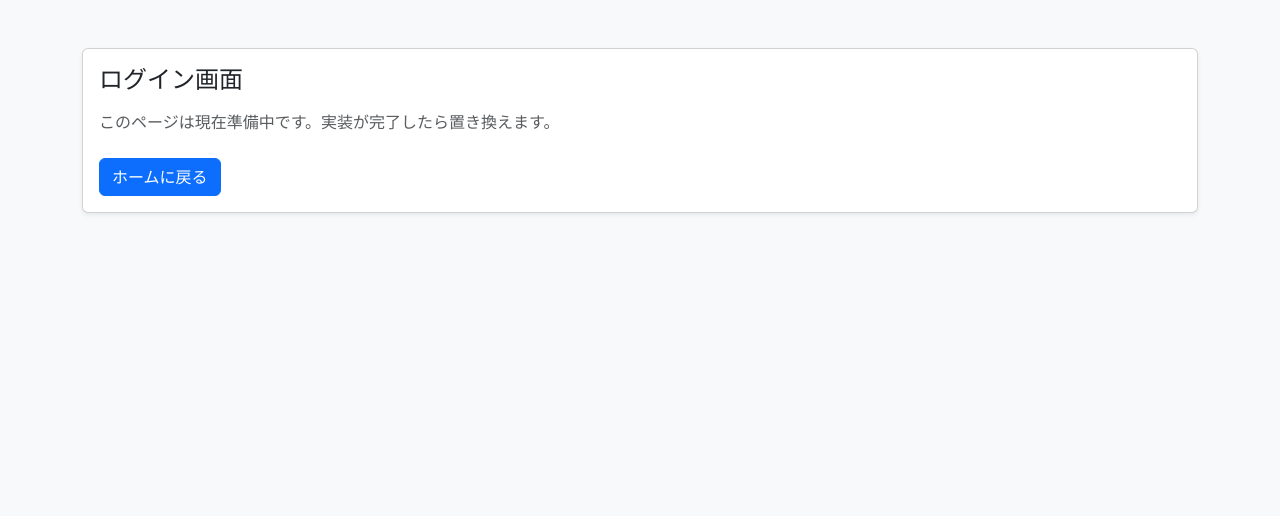
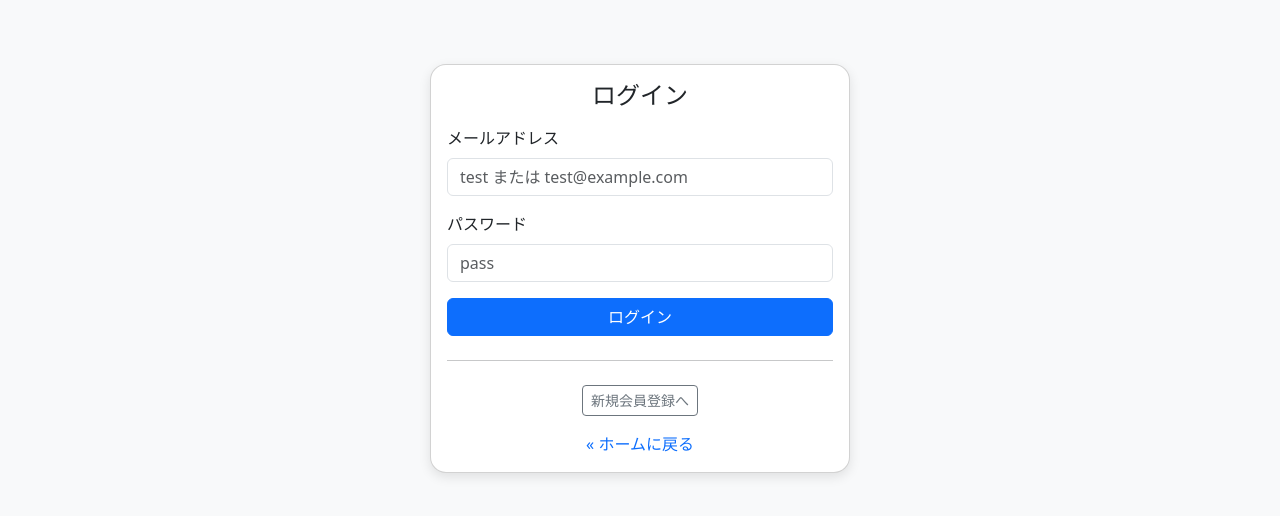
Before and after one commit to kageti/sotuken, a Flask app: page /login in a window 1280 px wide. Shown: the top 516 px of the page. Run offline with Flask 3, Linux system fonts and the light colour scheme.

Commit message:
うんこ

```diff
--- a/app.py
+++ b/app.py
@@ -1,22 +1,80 @@
-from flask import Flask, render_template
+from flask import Flask, render_template, request, redirect, url_for, flash, session
 
 app = Flask(__name__)
-app.config["SECRET_KEY"] = "change-me"  # 後でenv変数に退避推奨
+app.config["SECRET_KEY"] = "change-me"  # 本番は環境変数へ
+
+# --- 仮ユーザーストア（DBなしで動かす用） ---
+# 既定で "test" / "test@example.com" のどちらでもログインOK、パスワードは "pass"
+users = {
+    "test": {"password": "pass"},
+    "test@example.com": {"password": "pass"},
+}
+
+# --- ヘルパ ---
+def is_logged_in():
+    return "user" in session
 
 # --- Home ---
 @app.route("/")
 def home():
-    return render_template("index.html")
+    return render_template("index.html", logged_in=is_logged_in(), user=session.get("user"))
 
-# --- プレースホルダー（未実装画面） ---
-@app.route("/login")
+# --- ログイン ---
+@app.route("/login", methods=["GET", "POST"])
 def login():
-    return _placeholder("ログイン画面")
+    if request.method == "POST":
+        email = (request.form.get("email") or "").strip()
+        password = request.form.get("password") or ""
+        # 仮認証：メール欄に "test" または "test@example.com" かつ pw=="pass" でOK
+        if email in users and users[email]["password"] == password:
+            session["user"] = email
+            flash("ログインしました。", "success")
+            return redirect(url_for("home"))
+        else:
+            # まだDBがないため、未登録/パスワード不一致をまとめて「認証エラー」と表示
+            flash("メールアドレスまたはパスワードが正しくありません。", "danger")
+            return redirect(url_for("login"))
+    # GET
+    return render_template("login.html")
 
-@app.route("/register")
+# --- ログアウト ---
+@app.route("/logout")
+def logout():
+    session.pop("user", None)
+    flash("ログアウトしました。", "info")
+    return redirect(url_for("home"))
+
+# --- 新規会員登録（DBなしの簡易動作） ---
+@app.route("/register", methods=["GET", "POST"])
 def register():
-    return _placeholder("新規会員登録画面")
+    if request.method == "POST":
+        email = (request.form.get("email") or "").strip()
+        password = request.form.get("password") or ""
+        confirm = request.form.get("confirm") or ""
 
+        # 簡易バリデーション（最低限）
+        if not email or "@" not in email:
+            flash("正しいメールアドレスを入力してください。", "warning")
+            return redirect(url_for("register"))
+        if len(password) < 6:
+            flash("パスワードは6文字以上にしてください。", "warning")
+            return redirect(url_for("register"))
+        if password != confirm:
+            flash("確認用パスワードが一致しません。", "warning")
+            return redirect(url_for("register"))
+        if email in users:
+            flash("このメールアドレスはすでに登録されています。", "danger")
+            return redirect(url_for("register"))
+
+        # 仮登録：メモリ上の dict に追加（サーバ再起動で消えます）
+        users[email] = {"password": password}
+        flash("登録が完了しました。ログインしてください。", "success")
+        return redirect(url_for("login"))
+
+    # GET
+    return render_template("register.html")
+
+# --- プレースホルダー（将来実装予定の画面用） ---
 @app.route("/favorites/stores")
 def favorites_stores():
     return _placeholder("お気に入り店舗画面")
@@ -46,7 +104,6 @@ def mypage():
     return _placeholder("マイページ画面")
 
 def _placeholder(title: str) -> str:
-    # 追加のテンプレートは作らず、この場で簡易HTMLを返す
     return f"""
     <!doctype html>
     <html lang="ja">
@@ -71,8 +128,4 @@ def _placeholder(title: str) -> str:
     """
 
 if __name__ == "__main__":
-    # 開発用サーバ（本番ではWSGI/ASGIを使用）
     app.run(host="127.0.0.1", port=5000, debug=True)
-
-
-    #おっぱいおっぱい
--- a/templates/login.html
+++ b/templates/login.html
@@ -7,7 +7,7 @@
   <link href="https://cdn.jsdelivr.net/npm/bootstrap@5.3.3/dist/css/bootstrap.min.css" rel="stylesheet">
   <style>
     body { background: #f8f9fa; }
-    .login-card {
+    .auth-card {
       max-width: 420px;
       margin: 4rem auto;
       border-radius: 1rem;
@@ -17,13 +17,58 @@
 </head>
 <body>
   <div class="container">
-    <div class="card login-card">
+    <div class="auth-card card">
       <div class="card-body">
-        <h1 class="h4 text-center mb-4">ログイン</h1>
-        <form id="loginForm" action="/login" method="post" novalidate>
+        <h1 class="h4 text-center mb-3">ログイン</h1>
+
+        <!-- フラッシュメッセージ -->
+        {% with messages = get_flashed_messages(with_categories=true) %}
+          {% if messages %}
+            <div class="mb-3">
+              {% for category, message in messages %}
+                <div class="alert alert-{{ category }} mb-2" role="alert">{{ message }}</div>
+              {% endfor %}
+            </div>
+          {% endif %}
+        {% endwith %}
+
+        <form id="loginForm" action="{{ url_for('login') }}" method="post" novalidate>
           <div class="mb-3">
             <label for="email" class="form-label">メールアドレス</label>
-            <input type="email" class="form-control" id="email" name="email" required>
+            <input type="text" class="form-control" id="email" name="email" required placeholder="test または test@example.com">
             <div class="invalid-feedback">メールアドレスを入力してください。</div>
           </div>
-          <div class="mb-3"
+          <div class="mb-3">
+            <label for="password" class="form-label">パスワード</label>
+            <input type="password" class="form-control" id="password" name="password" required placeholder="pass">
+            <div class="invalid-feedback">パスワードを入力してください。</div>
+          </div>
+          <button type="submit" class="btn btn-primary w-100">ログイン</button>
+        </form>
+
+        <hr class="my-4">
+        <div class="text-center">
+          <a href="{{ url_for('register') }}" class="btn btn-outline-secondary btn-sm">新規会員登録へ</a>
+        </div>
+        <div class="text-center mt-3">
+          <a href="{{ url_for('home') }}" class="text-decoration-none">&laquo; ホームに戻る</a>
+        </div>
+      </div>
+    </div>
+  </div>
+
+  <script>
+    // 簡易クライアントバリデーション
+    (() => {
+      const form = document.getElementById("loginForm");
+      form.addEventListener("submit", e => {
+        if (!form.checkValidity()) {
+          e.preventDefault();
+          e.stopPropagation();
+        }
+        form.classList.add("was-validated");
+      });
+    })();
+  </script>
+</body>
+</html>
```
Also changed, not shown: templates/registar.html (+27 -20 lines).
